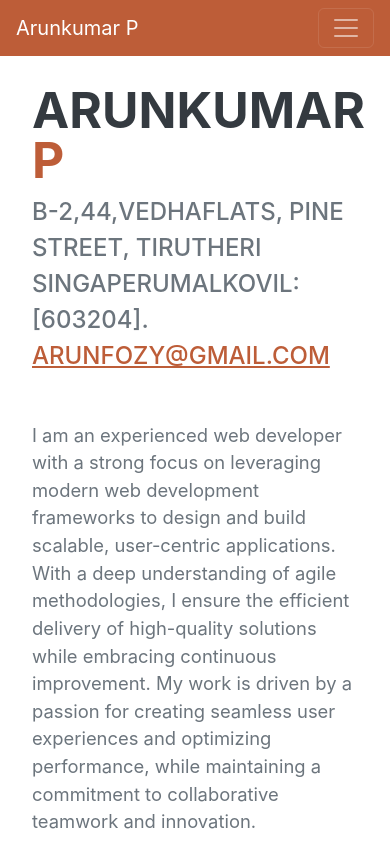
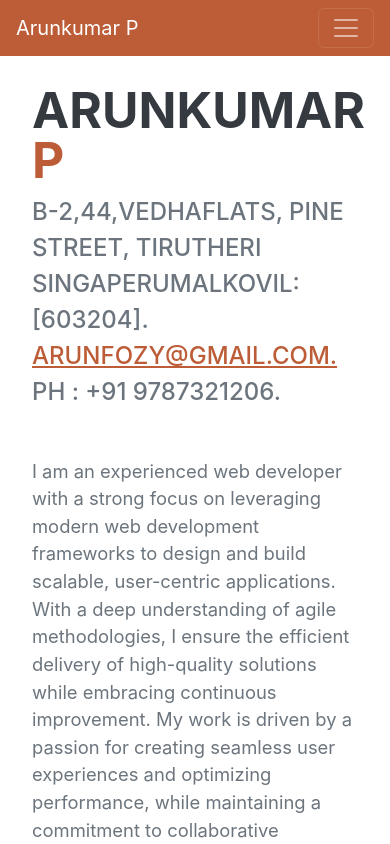
Before and after one commit to Arun-kumarP/Arunkmar.P_resume, a Vue app: page / in a window 390 px wide. Shown: the top 844 px of the page. Built offline with nearby package versions, Linux system fonts and the light colour scheme; a web font is replaced by a local one.

Commit message:
phone number added

```diff
--- a/public/index.html
+++ b/public/index.html
@@ -5,7 +5,7 @@
     <meta http-equiv="X-UA-Compatible" content="IE=edge">
     <meta name="viewport" content="width=device-width,initial-scale=1.0">
     <link rel="icon" href="<%= BASE_URL %>favicon.ico">
-    <title><%= htmlWebpackPlugin.options.title %></title>
+    <title>Arunkumr P</title>
     <link rel="stylesheet" href="https://cdnjs.cloudflare.com/ajax/libs/font-awesome/6.0.0-beta3/css/all.min.css">
 
   </head>
--- a/src/components/AboutMe.vue
+++ b/src/components/AboutMe.vue
@@ -7,7 +7,8 @@
         </h1>
         <div class="subheading mb-5">
             {{ state.my_about.address}}
-            <a href="mailto:arunfozy@gmail.com">{{ state.my_about.mail_id}}</a>
+            <a href="mailto:arunfozy@gmail.com">{{ state.my_about.mail_id}}.</a>&nbsp;&nbsp;
+            <span>Ph : {{ state.my_about.phone_number }}.</span>
         </div>
         <p class="lead mb-5">
             {{ state.my_about.role}}
--- a/src/store/store.js
+++ b/src/store/store.js
@@ -8,6 +8,7 @@ const state = reactive({
       last_name: 'P',
       address: 'B-2,44,VedhaFlats, Pine Street, Tirutheri SingaperumalKovil:[603204].',
       mail_id: 'arunfozy@gmail.com',
+      phone_number: '+91 9787321206',
       role: 'I am an experienced web developer with a strong focus on leveraging modern web development frameworks to design and build scalable, user-centric applications. With a deep understanding of agile methodologies, I ensure the efficient delivery of high-quality solutions while embracing continuous improvement. My work is driven by a passion for creating seamless user experiences and optimizing performance, while maintaining a commitment to collaborative teamwork and innovation.',
       github_link: 'https://github.com/Arun-kumarP',
       linkedin_link: 'https://www.linkedin.com/in/arunkumar-p-7a7608261',
```
